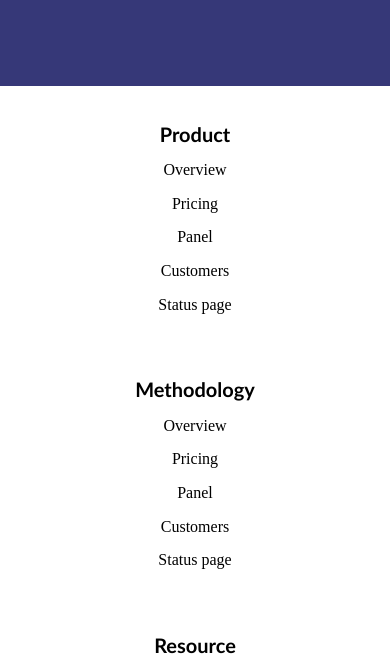
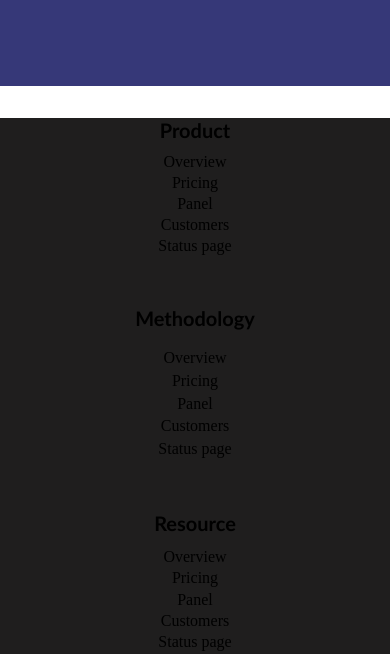
Before and after one commit to Abhi1226L/HelpHub-Page, a plain HTML site: page index.html in a window 390 px wide. Shown: the part 4270-4939 px from the top of the page. Drawn offline with Linux system fonts and the light colour scheme.

Commit message:
Add files via upload

```diff
--- a/css/mediaquery.css
+++ b/css/mediaquery.css
@@ -261,9 +261,9 @@
         margin-top:5%;
     }
 
-    #footer2_part{
+    /* #footer2_part{
         margin-top:9%;
-    }
+    }     */
 
     .list{
         font-weight:100;
@@ -363,11 +363,12 @@
         display:flex;
         flex-direction:column;
         row-gap:3rem;
+        margin-top:8%;
         margin-bottom:4%;
     }
 
     .item_header{
-        margin-bottom:4%;
+        margin-bottom:16%;
         text-align:center;
         font-size:20px;
     }
@@ -414,6 +415,14 @@
         margin-top:20%;
     }
 
+    .item_header{
+       font-size:17px;
+    }
+
+    .list{
+      font-size:14px;
+    }
+
 }
 
 @media screen and (max-width:295px){
--- a/css/style.css
+++ b/css/style.css
@@ -359,10 +359,11 @@ footer{
 }
 
 #footer2_part{
-    margin-top:4%;
     display:flex;
     justify-content:space-evenly;
+    align-items:center;
     min-height:50vh;
+    background-color:rgb(31, 30, 30);
 }
 
 .footer2_list{
```
